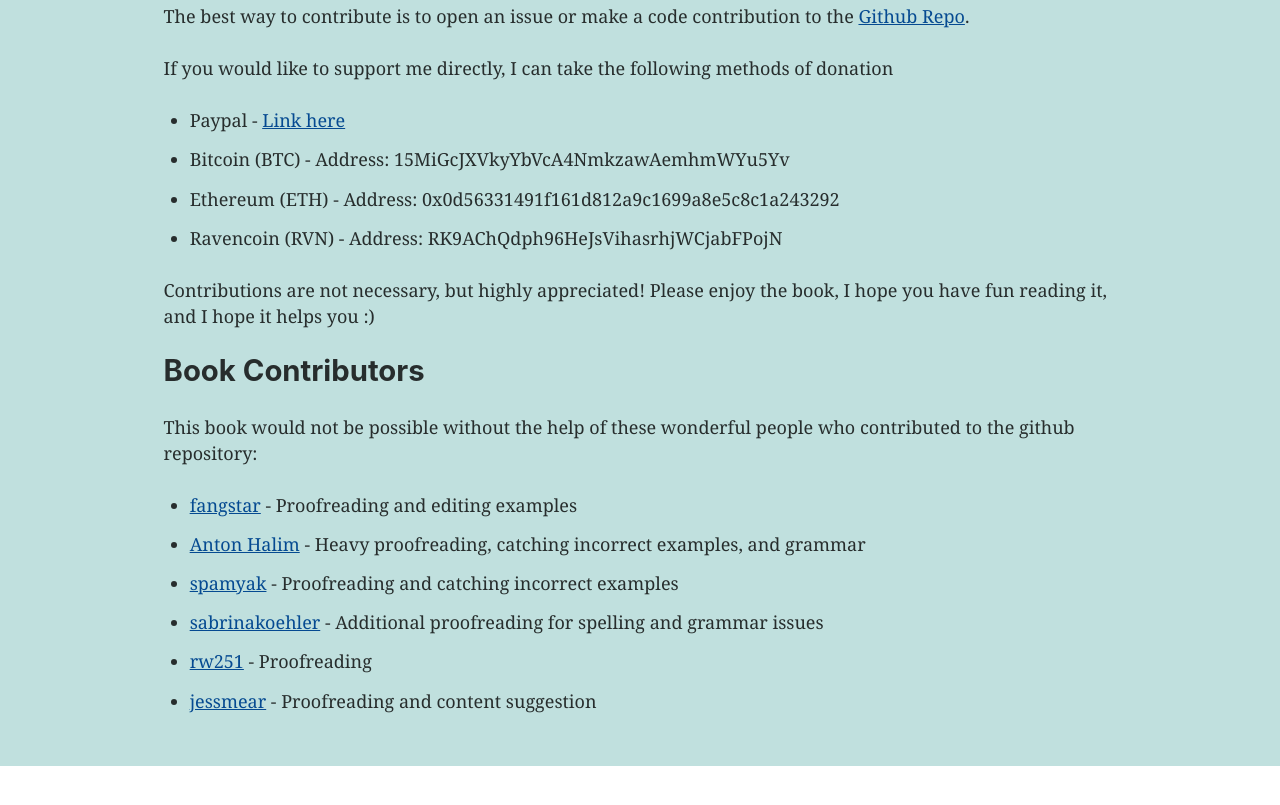
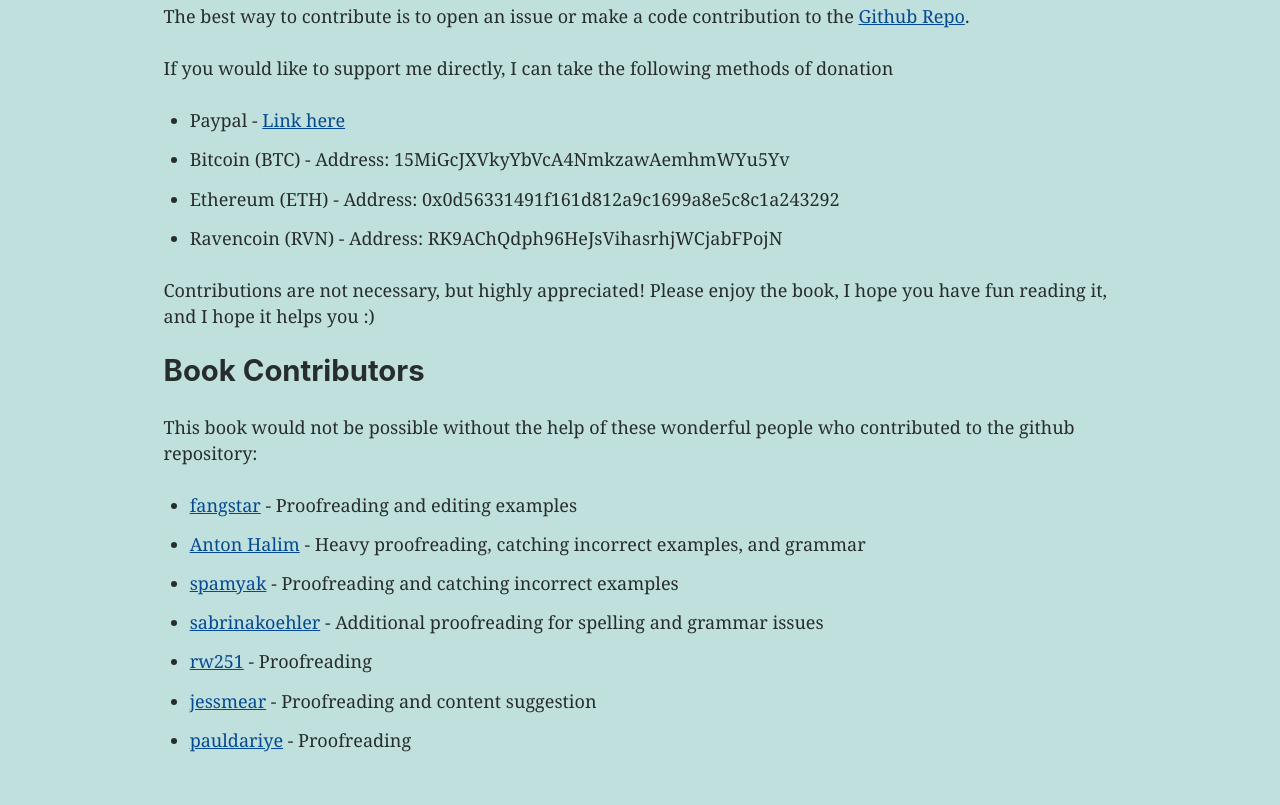
Before and after one commit to MrBenJ/modern-js-by-example, a Gatsby site: page / in a window 1280 px wide. Shown: the part 1152-1957 px from the top of the page. Before the commit the page ends 1918 px from the top, so only its background shows below. Built offline with nearby package versions, Linux system fonts and the light colour scheme; Gatsby itself is replaced by a stand-in of ours.

Commit message:
Add @pauldariye to contributors

```diff
--- a/src/pages/index.js
+++ b/src/pages/index.js
@@ -72,6 +72,9 @@ const IndexPage = (): Node => {
         <li>
           <a href="https://www.github.com/jessmear" target="_blank" rel="noopener noreferrer">jessmear</a> - Proofreading and content suggestion
         </li>
+        <li>
+          <a href="https://www.github.com/pauldariye" target="_blank" rel="noopener noreferrer">pauldariye</a> - Proofreading
+        </li>
       </ul>
     </Layout>
   );
```
Also changed, not shown: README.md.
